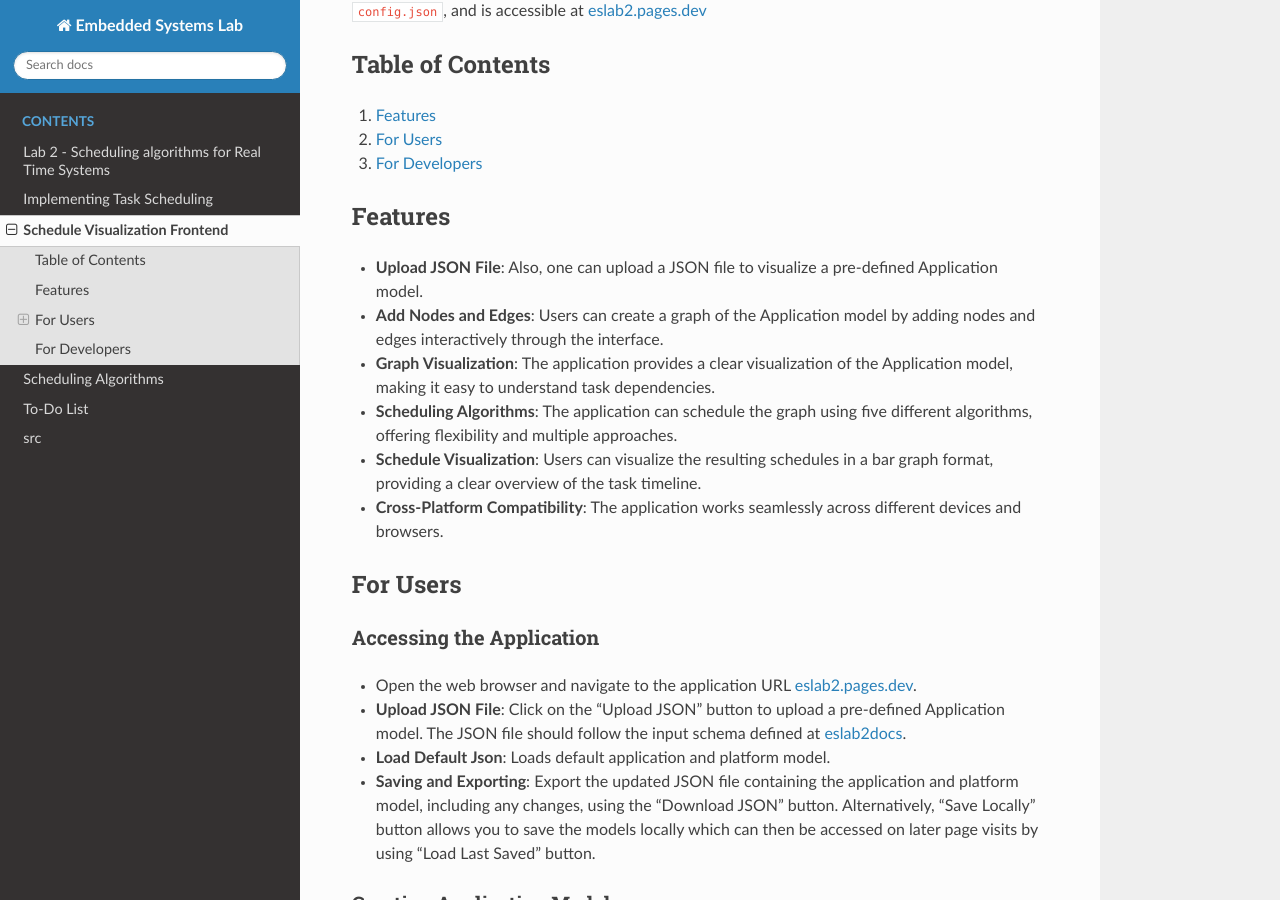
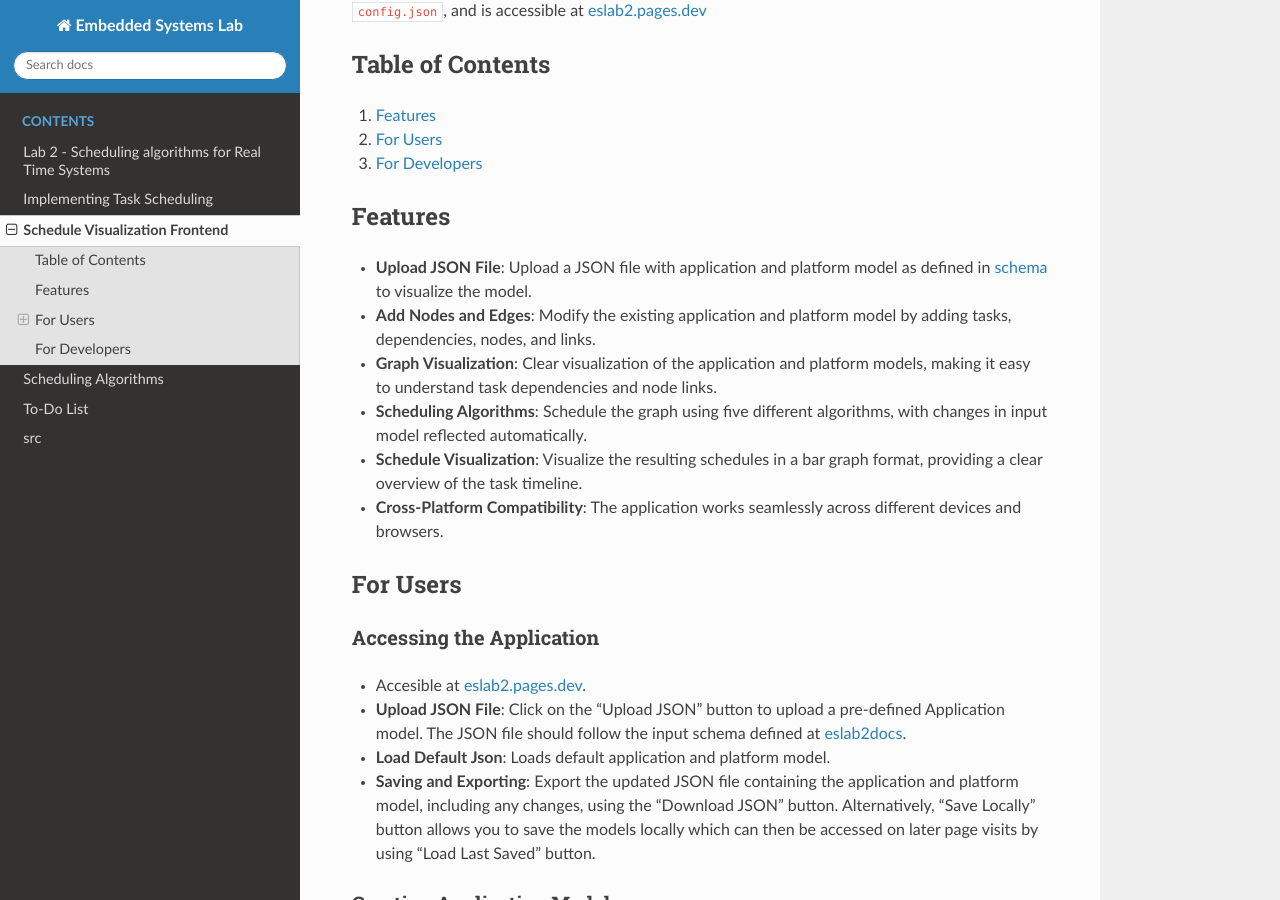
Before and after one commit to umerrauf6/A-Scheduling-Algorithms-Simulator, a Sphinx documentation site: the page built from docs/source/schedule-visualization-frontend.md, in a window 1280 px wide and 900 px high, scrolled down 209 px. Built offline with Sphinx 7.4.7 and the Read the Docs theme 2.0.0, drawn with Linux system fonts in a browser that asks for light colours; pages that are not in the unit, such as notebooks, are missing from menus; some of the changed text lies outside the part shown.

Commit message:
minor: docs

```diff
--- a/docs/source/schedule-visualization-frontend.md
+++ b/docs/source/schedule-visualization-frontend.md
@@ -12,15 +12,15 @@ This project is a React-based frontend designed to visualize task schedules alon
 ## Features
 
 
-- **Upload JSON File**: Also, one can upload a JSON file to visualize a pre-defined Application model.
+- **Upload JSON File**: Upload a JSON file with application and platform model as defined in [schema](https://eslab2docs.pages.dev/README#api-input-schema-for-schedule-jobs) to visualize the model.
 
-- **Add Nodes and Edges**: Users can create a graph of the Application model by adding nodes and edges interactively through the interface.
+- **Add Nodes and Edges**: Modify the existing application and platform model by adding tasks, dependencies, nodes, and links.
 
-- **Graph Visualization**: The application provides a clear visualization of the Application model, making it easy to understand task dependencies.
+- **Graph Visualization**: Clear visualization of the application and platform models, making it easy to understand task dependencies and node links.
 
-- **Scheduling Algorithms**: The application can schedule the graph using five different algorithms, offering flexibility and multiple approaches.
+- **Scheduling Algorithms**: Schedule the graph using five different algorithms, with changes in input model reflected automatically.
 
-- **Schedule Visualization**: Users can visualize the resulting schedules in a bar graph format, providing a clear overview of the task timeline.
+- **Schedule Visualization**: Visualize the resulting schedules in a bar graph format, providing a clear overview of the task timeline.
 
 - **Cross-Platform Compatibility**: The application works seamlessly across different devices and browsers.
 
@@ -28,7 +28,7 @@ This project is a React-based frontend designed to visualize task schedules alon
 ## For Users
  ### Accessing the Application
 
-  - Open the web browser and navigate to the application URL [eslab2.pages.dev](https://eslab2.pages.dev/).
+  - Accesible at [eslab2.pages.dev](https://eslab2.pages.dev/).
 
   - **Upload JSON File**: Click on the "Upload JSON" button to upload a pre-defined Application model. The  JSON file should follow the input schema defined at [eslab2docs](https://eslab2docs.pages.dev/README#api-input-schema-for-schedule-jobs).
   - **Load Default Json**: Loads default application and platform model.
@@ -68,11 +68,16 @@ This project is a React-based frontend designed to visualize task schedules alon
       - **'1'** will add a task.
       - **'2'** will add a dependency.
       - **'w'** will cycle through the tasks.
+      - **'d'** will delete the selected task.
+
 
    - **When Platform Model is selected**:
       - **'1'** will add a node.
       - **'2'** will add a link.
       - **'w'** will cycle through the links.
+      - **'d'** will delete the selected link.
+
+   - **Zooming and Panning** - Select a model then use the mouse wheel to zoom in and out and click and drag to pan.
 
 ### Visualizing Schedules
 
```
Also changed, not shown: README.md (+1 -5 lines), docs/source/README.md (+1 -5 lines).
